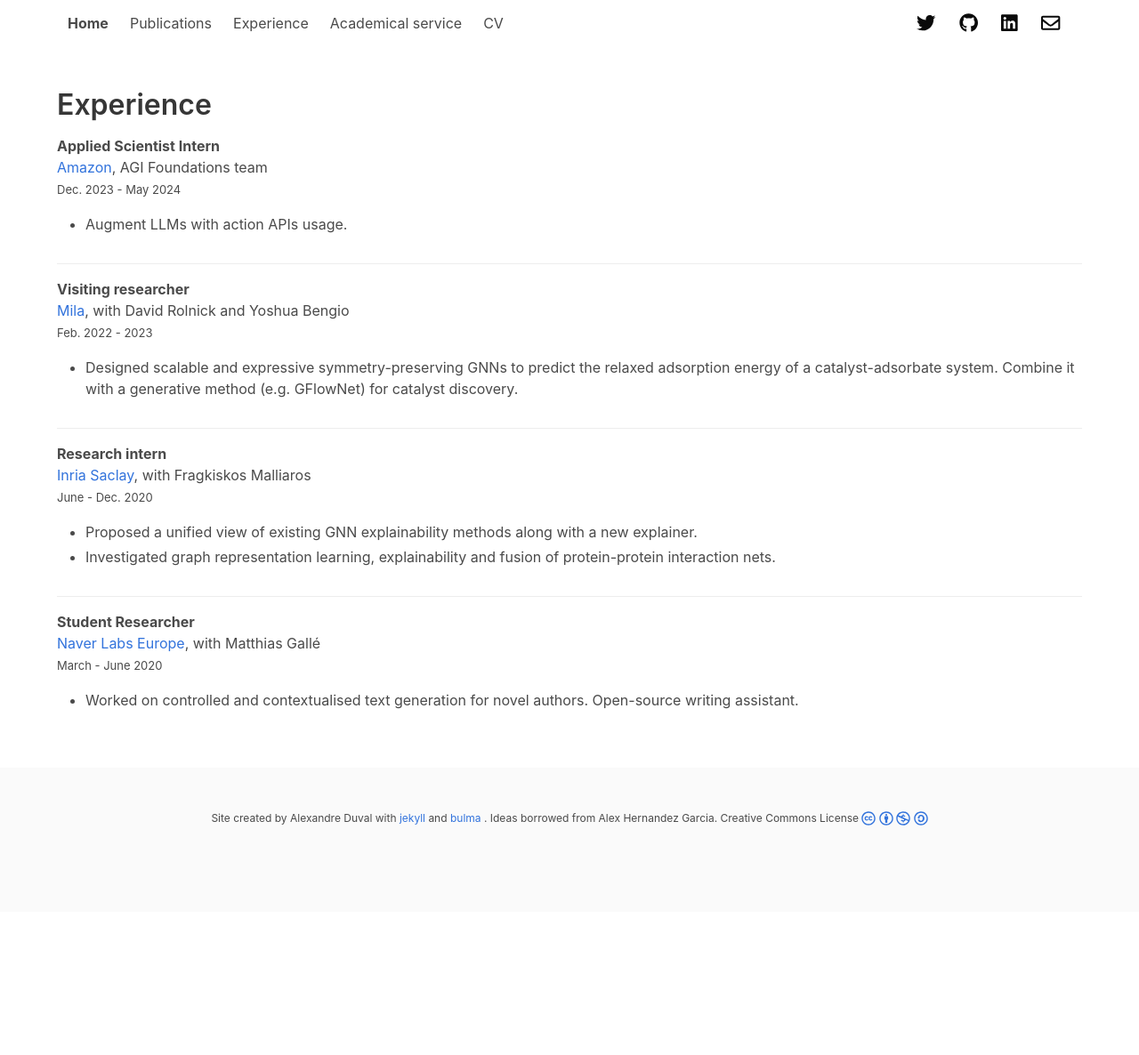
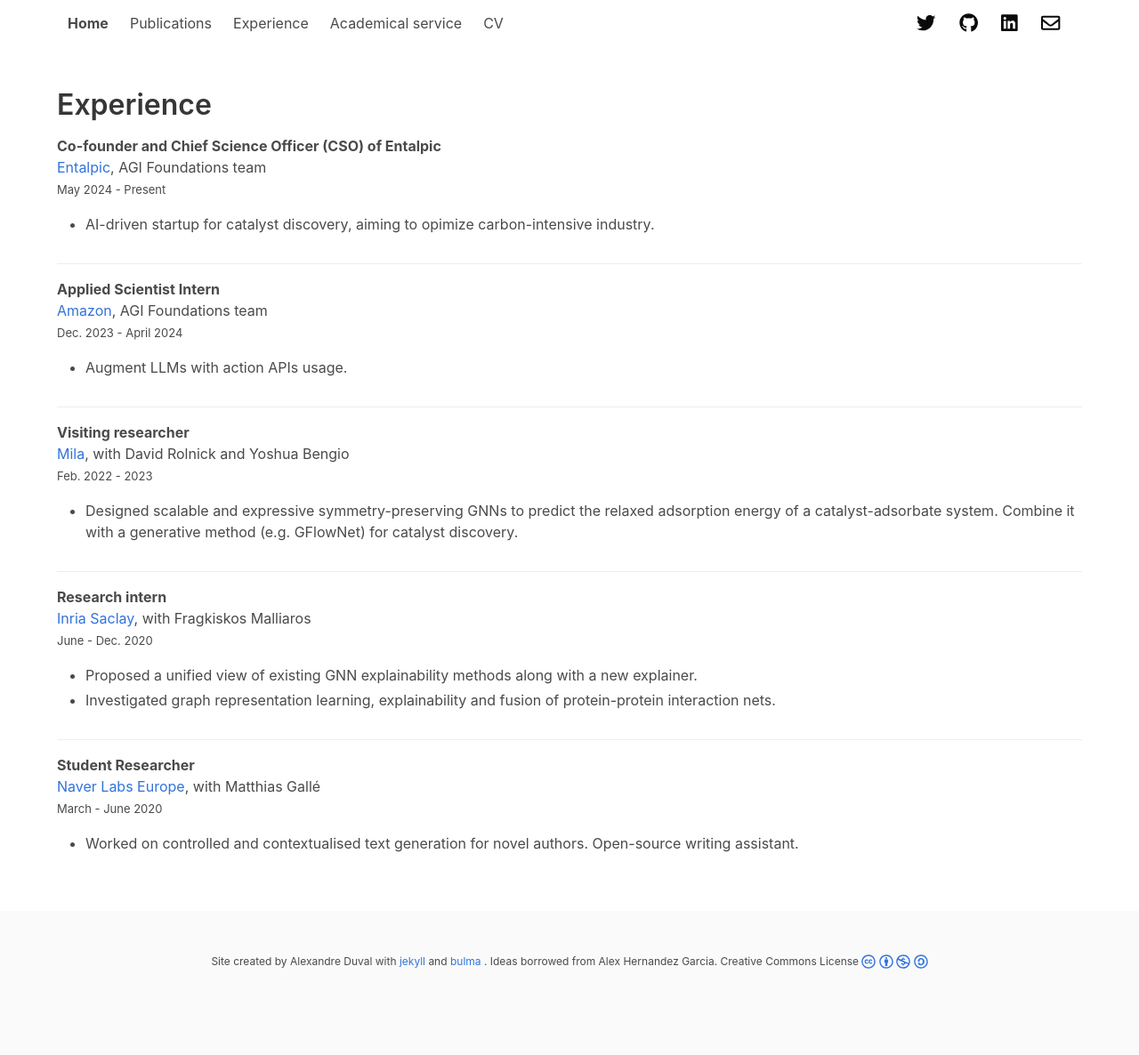
Before and after one commit to AlexDuvalinho/alexduvalinho.github.io, a Jekyll site: the page built from _pages/experience.html, in a window 1280 px wide. Shown: the whole page at 89% size. Built offline with Jekyll 4.4.1, drawn with Linux system fonts in a browser that asks for light colours; nearby versions of some CDN libraries; a style sheet for code colours, icons or effects is not loaded; before the commit the page ends 1025 px from its top, so only the background shows below that.

Commit message:
add Entalpic experience

```diff
--- a/_data/experience.yml
+++ b/_data/experience.yml
@@ -1,7 +1,15 @@
+- role: Co-founder and Chief Science Officer (CSO) of Entalpic
+  where: Entalpic
+  who: AGI Foundations team
+  url: https://entalpic.ai/
+  when: May 2024 - Present
+  content:
+    - AI-driven startup for catalyst discovery, aiming to opimize carbon-intensive industry
+
 - role: Applied Scientist Intern
   where: Amazon
   who: AGI Foundations team
-  when: Dec. 2023 - May 2024
+  when: Dec. 2023 - April 2024
   content:
     - Augment LLMs with action APIs usage
 
```
